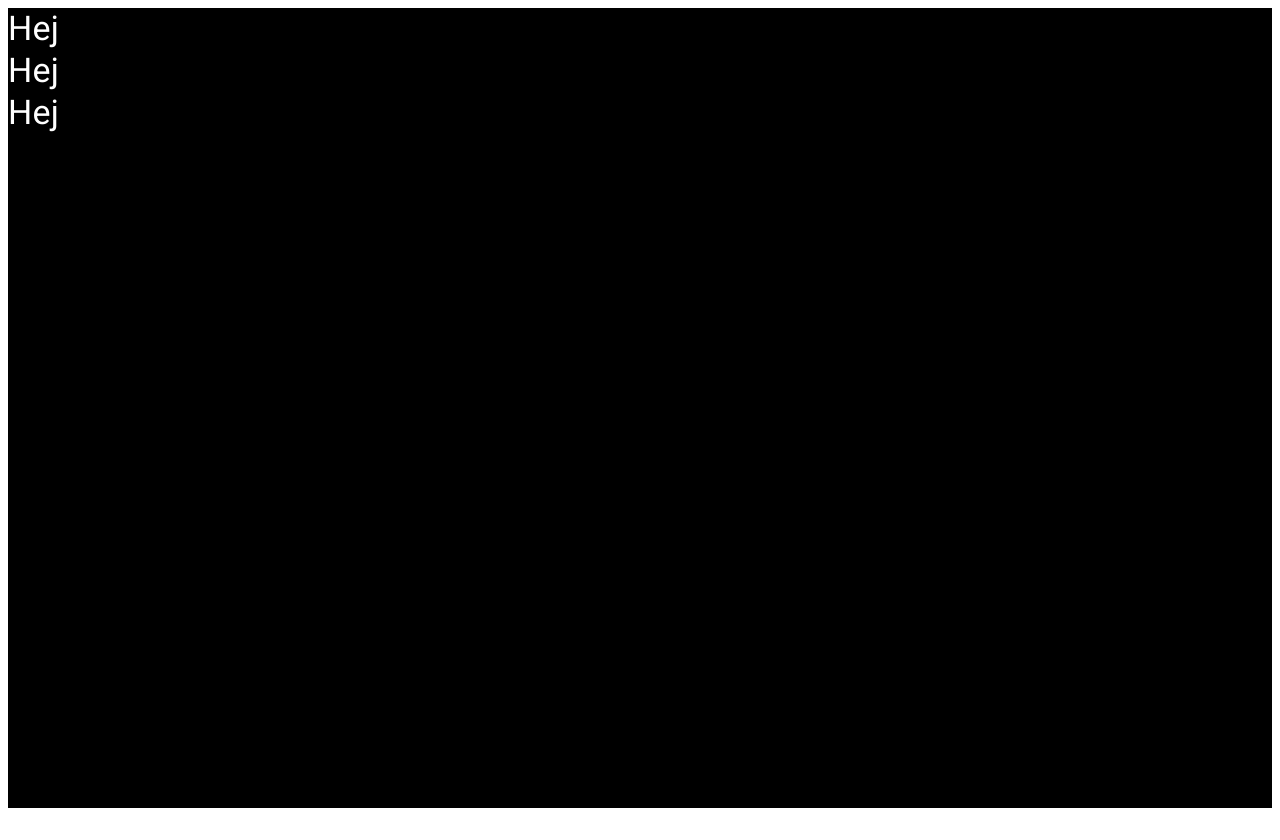
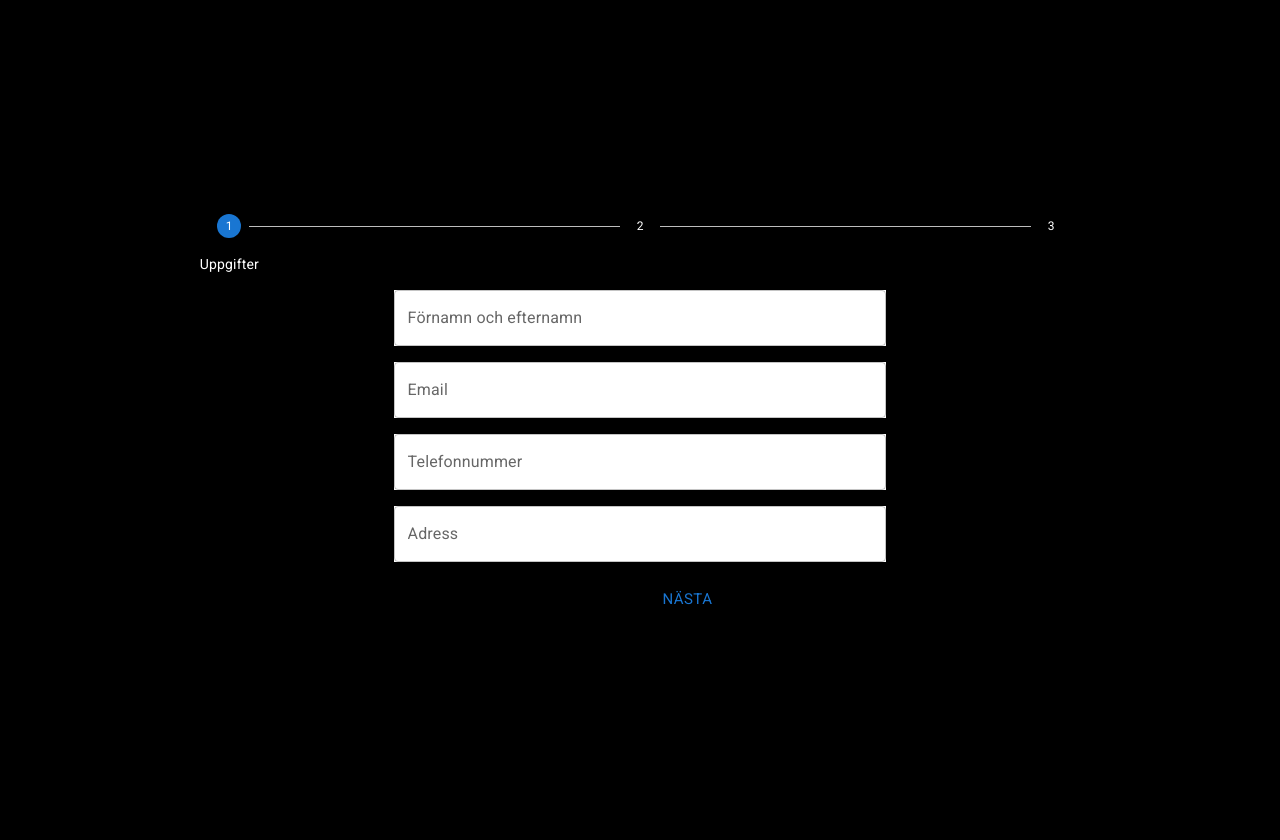
Before and after one commit to Sfinx-Development/zeroett, a React (Vite) app: page /contact in a window 1280 px wide. Before the commit the page ends 816 px from the top, so only its background shows below. Built offline with nearby package versions, Linux system fonts and the light colour scheme.

Commit message:
done first utkast

```diff
--- a/index.html
+++ b/index.html
@@ -11,7 +11,7 @@
       href="https://fonts.googleapis.com/css2?family=Roboto:wght@100;400;700&display=swap"
     />
   </head>
-  <body>
+  <body style="background-color: black">
     <div id="root"></div>
     <script type="module" src="/src/main.tsx"></script>
   </body>
--- a/src/ContactPage.tsx
+++ b/src/ContactPage.tsx
@@ -1,17 +1,16 @@
-import { Typography } from "@mui/material";
+import { Box } from "@mui/material";
 import { makeStyles } from "@mui/styles";
+import CompanyForm from "./components/CompanyForm.tsx";
 import ClientIdeaForm from "./components/CustomerIdeaForm";
-import CompanyForm from "../components/CompanyForm.tsx";
-import FormStepper from "../components/FormStepper.tsx";
-import LogoText from "../components/LogoText.tsx";
-import PersonalDataForm from "../components/PersonalDataForm.tsx";
+import FormStepper from "./components/FormStepper.tsx";
+import PersonalDataForm from "./components/PersonalDataForm.tsx";
 
 const useStyles = makeStyles({
   blackBackground: {
     backgroundColor: "black",
     width: "100%",
     height: "100vh",
-  }
+  },
 });
 
 export default function ContactPage() {
@@ -19,16 +18,24 @@ export default function ContactPage() {
 
   return (
     <div className={classes.blackBackground}>
-
-      <Typography variant="h4" style={{ color: "white" }}>
-        Hej
-      </Typography>
-      <Typography variant="h4" style={{ color: "white" }}>
-        Hej
-      </Typography>
-      <Typography variant="h4" style={{ color: "white" }}>
-        Hej
-      </Typography>
+      <Box
+        sx={{
+          display: "flex",
+          flexDirection: "column",
+          alignItems: "center",
+          height: "100%",
+          justifyContent: "center",
+          padding: 2,
+        }}
+      >
+        <FormStepper
+          steps={[
+            { title: "Uppgifter", form: PersonalDataForm },
+            { title: "Företag eller privatperson", form: CompanyForm },
+            { title: "Beskriv din idé", form: ClientIdeaForm },
+          ]}
+        />
+      </Box>
     </div>
   );
 }
--- a/src/components/FormStepper.tsx
+++ b/src/components/FormStepper.tsx
@@ -5,6 +5,7 @@ import StepLabel from "@mui/material/StepLabel";
 import Stepper from "@mui/material/Stepper";
 import Typography from "@mui/material/Typography";
 import * as React from "react";
+import { Link } from "react-router-dom";
 import { Customer, useCustomerContext } from "../contexts/customerContext";
 
 interface StepData {
@@ -75,21 +76,39 @@ export default function FormStepper(props: Props) {
     >
       {!completed ? (
         <div>
-          <Stepper activeStep={activeStep} alternativeLabel>
+          <Stepper
+            activeStep={activeStep}
+            sx={{ color: "white !important" }}
+            alternativeLabel
+          >
             {steps.map((step) => (
-              <Step key={step.title}>
-                <StepLabel>{step.title}</StepLabel>
+              <Step
+                sx={{
+                  "& .MuiStepLabel-label.Mui-completed.MuiStepLabel-alternativeLabel":
+                    {
+                      color: "white",
+                    },
+                  "& .MuiStepLabel-label.Mui-active.MuiStepLabel-alternativeLabel":
+                    {
+                      color: "common.white",
+                    },
+                }}
+                key={step.title}
+              >
+                <StepLabel sx={{ color: "white !important" }}>
+                  {step.title}
+                </StepLabel>
               </Step>
             ))}
           </Stepper>
           <div>
             {activeStep === steps.length ? (
               <div>
-                <Typography component="div" sx={{ mt: 2 }}>
-                  <Typography variant="h6" gutterBottom>
+                <Typography component="div" color="white" sx={{ mt: 2 }}>
+                  <Typography variant="h6" color="white" gutterBottom>
                     Alla steg är klara
                   </Typography>
-                  <Typography variant="body1">
+                  <Typography variant="body1" color="white">
                     Visa någon form av avslutningsmeddelande här.
                   </Typography>
                 </Typography>
@@ -121,17 +140,25 @@ export default function FormStepper(props: Props) {
           </div>
         </div>
       ) : (
-        <div
-          style={{
+        <Box
+          sx={{
             display: "flex",
+            flexDirection: "column",
             alignItems: "center",
             justifyContent: "center",
+            height: "100vh",
+            color: "white",
           }}
         >
-          <Typography marginBottom={4} variant="h6">
-            Vi hör av oss till {customer.email} inom 3 dagar.
+          <Typography variant="h4" sx={{ mb: 4 }}>
+            Vi hör av oss till {customer.email} inom 3 dagar
           </Typography>
-        </div>
+          <Link to="/" style={{ textDecoration: "none" }}>
+            <Typography variant="h2" color="white">
+              Gå till Zeroett
+            </Typography>
+          </Link>
+        </Box>
       )}
     </Box>
   );
--- /dev/null
+++ b/src/components/PersonalDataForm.tsx
@@ -0,0 +1,53 @@
+import { Box, TextField } from "@mui/material";
+import { useCustomerContext } from "../contexts/customerContext";
+
+export default function PersonalDataForm() {
+  const { customer, setCustomer } = useCustomerContext();
+  const isMobile = window.innerWidth <= 820;
+  return (
+    <Box
+      display={"flex"}
+      flexDirection={"column"}
+      alignItems={"center"}
+      marginTop={2}
+    >
+      {/* <Typography variant={"h6"}>Dina uppgifter</Typography> */}
+      <form
+        style={{
+          display: "flex",
+          flexDirection: "column",
+          width: isMobile ? "80%" : "40%",
+          marginBottom: 2,
+        }}
+      >
+        <TextField
+          label="Förnamn och efternamn"
+          sx={{ marginBottom: 2, background: "white" }}
+          value={customer.name}
+          onChange={(e) => setCustomer({ ...customer, name: e.target.value })}
+        />
+        <TextField
+          label="Email"
+          sx={{ marginBottom: 2, background: "white" }}
+          value={customer.email}
+          onChange={(e) => setCustomer({ ...customer, email: e.target.value })}
+        />
+        <TextField
+          label="Telefonnummer"
+          sx={{ marginBottom: 2, background: "white" }}
+          value={customer.phone}
+          onChange={(e) => setCustomer({ ...customer, phone: e.target.value })}
+        />
+        <TextField
+          label="Adress"
+          sx={{ marginBottom: 2, background: "white" }}
+          value={customer.address}
+          onChange={(e) =>
+            setCustomer({ ...customer, address: e.target.value })
+          }
+        />
+        {/* <Button>Fortsätt</Button> */}
+      </form>
+    </Box>
+  );
+}
--- a/src/main.tsx
+++ b/src/main.tsx
@@ -2,11 +2,14 @@ import React from "react";
 import ReactDOM from "react-dom/client";
 import { BrowserRouter } from "react-router-dom";
 import Navigation from "./Navigation.tsx";
+import { CustomerProvider } from "./contexts/customerContext.tsx";
 
 ReactDOM.createRoot(document.getElementById("root")!).render(
   <React.StrictMode>
     <BrowserRouter>
-      <Navigation />
+      <CustomerProvider>
+        <Navigation />
+      </CustomerProvider>
     </BrowserRouter>
   </React.StrictMode>
 );
```
